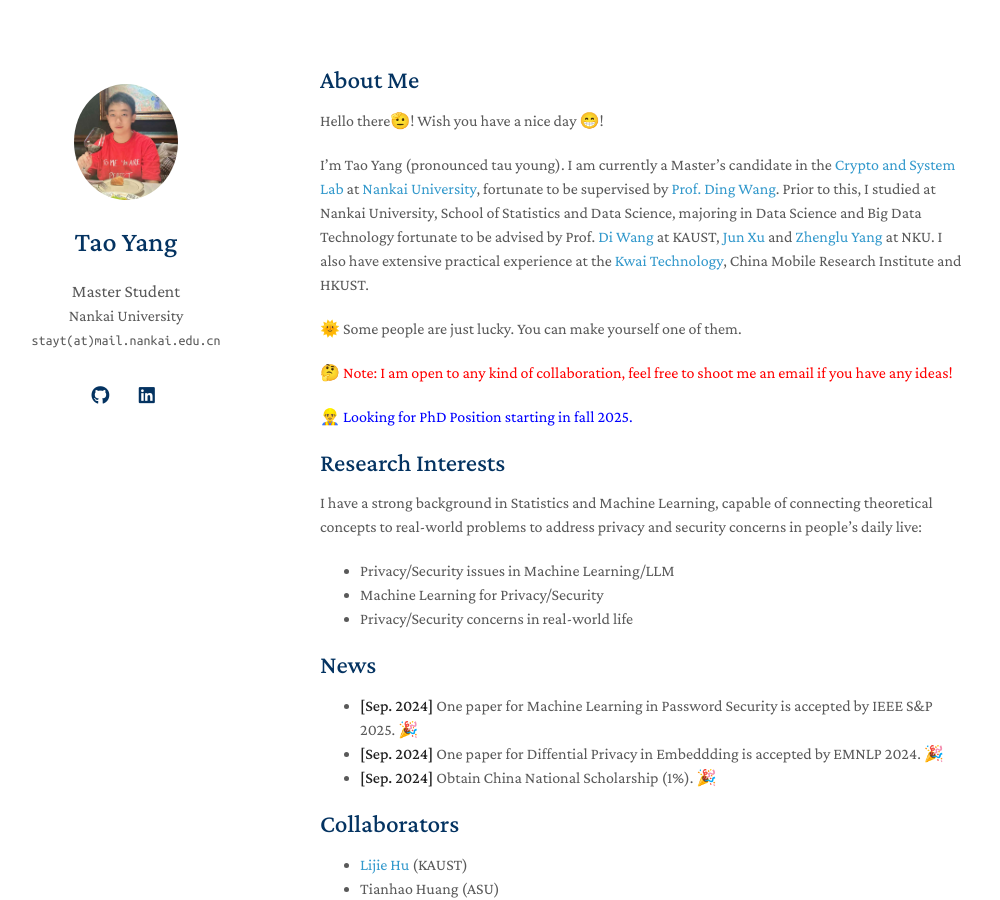
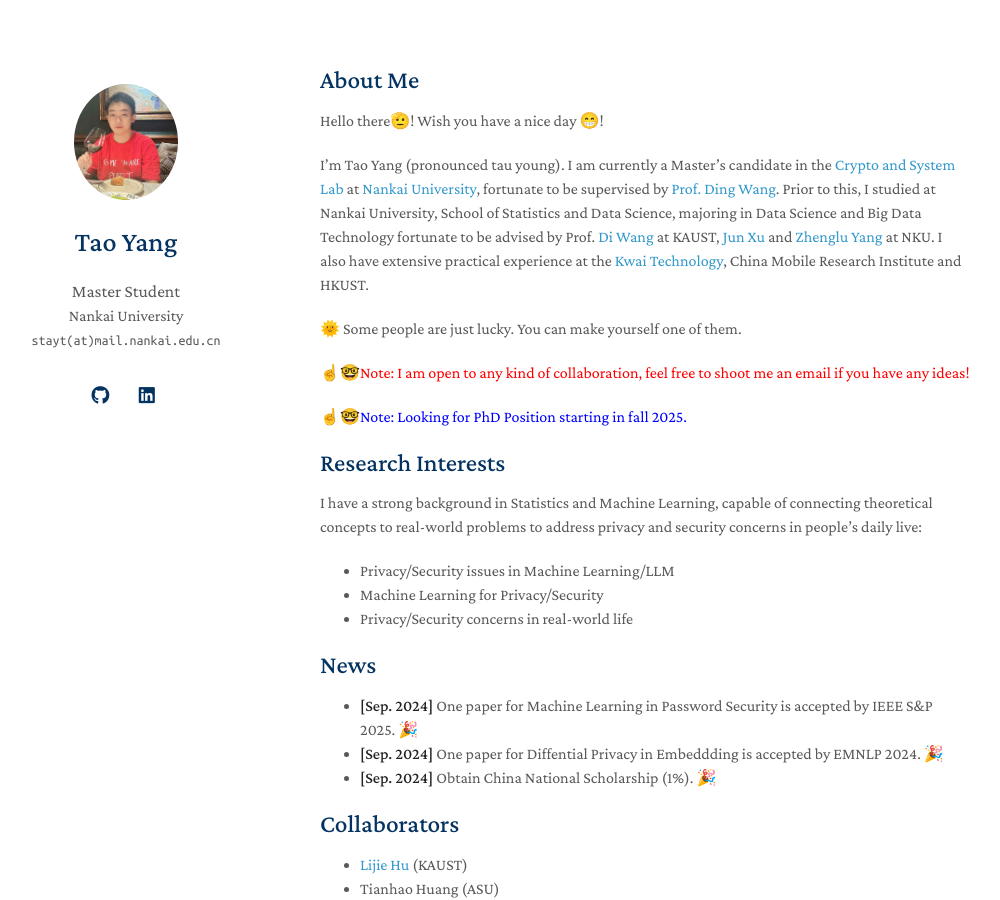
Before and after one commit to stayt1/stayt1.github.io, a Jekyll site: the page built from index.md, in a window 1280 px wide and 900 px high. Shown: the whole window, without its empty margins (150-1150 px from the left). Built offline with Jekyll 4.4.1, drawn with Linux system fonts in a browser that asks for light colours; a style sheet for code colours, icons or effects is not loaded; our own code applies the rules of GitHub Pages for plain Markdown files.

Commit message:
Update index.md

```diff
--- a/index.md
+++ b/index.md
@@ -9,8 +9,8 @@
 I'm Tao Yang (pronounced tau young). I am currently a Master's candidate in the [Crypto and System Lab](https://github.com/CSSLabNKU) at [Nankai University](https://www.nankai.edu.cn/), fortunate to be supervised by [Prof. Ding Wang](http://wangdingg.weebly.com/). Prior to this, I studied at Nankai University, School of Statistics and Data Science, majoring in Data Science and Big Data Technology fortunate to be advised by Prof. [Di Wang](https://shao3wangdi.github.io/) at KAUST, [Jun Xu](https://csjunxu.github.io/) and [Zhenglu Yang](https://bigdata.nankai.edu.cn/yangzl/list.htm) at NKU. I also have extensive practical experience at the [Kwai Technology](https://www.kwai.com/), China Mobile Research Institute and HKUST.
 
 🌞 Some people are just lucky. You can make yourself one of them.
-<p style="color: red;">🤔 Note: I am open to any kind of collaboration, feel free to shoot me an email if you have any ideas!</p>
-<p style="color: blue;">👷‍♂️ Looking for PhD Position starting in fall 2025.</p>
+<p style="color: red;">☝🤓Note: I am open to any kind of collaboration, feel free to shoot me an email if you have any ideas!</p>
+<p style="color: blue;">☝🤓Note: Looking for PhD Position starting in fall 2025.</p>
 ## Research Interests
 
 I have a strong background in Statistics and Machine Learning, capable of connecting theoretical concepts to real-world problems to address privacy and security concerns in people’s daily live:
```
